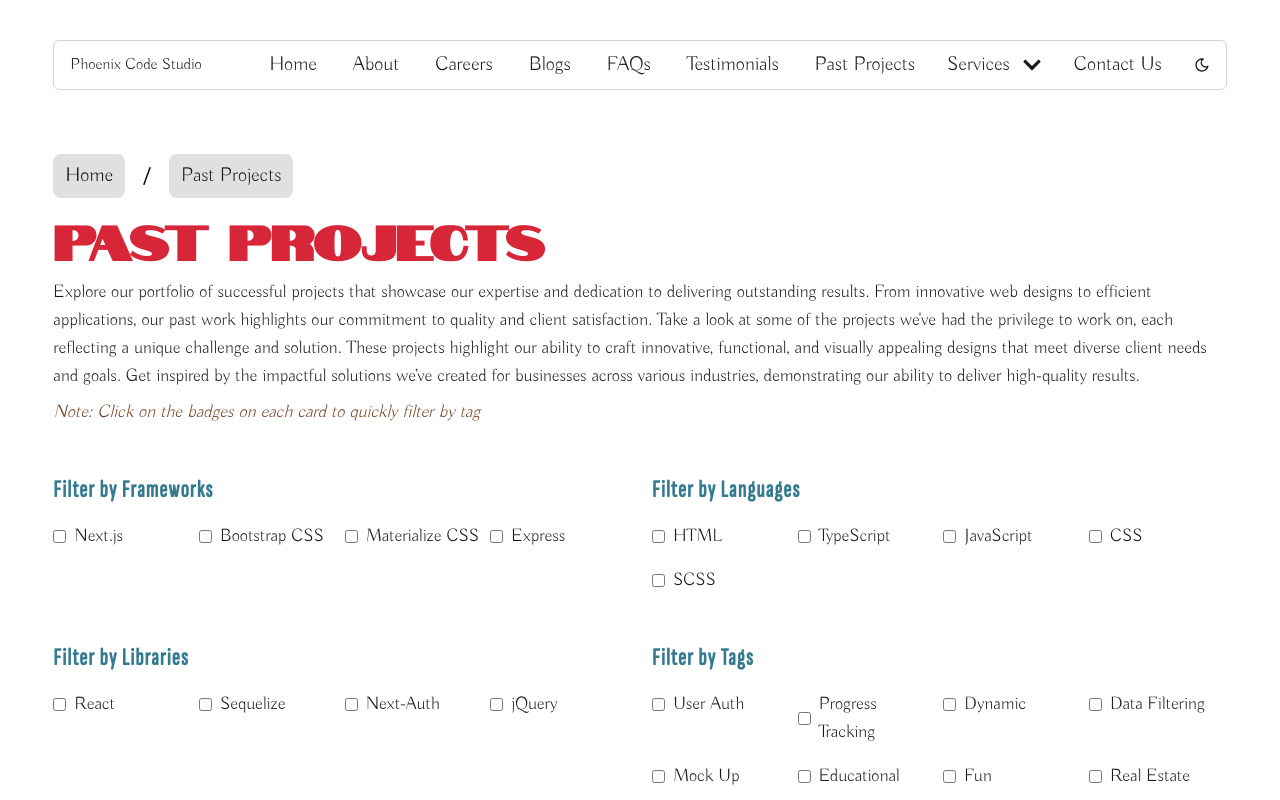
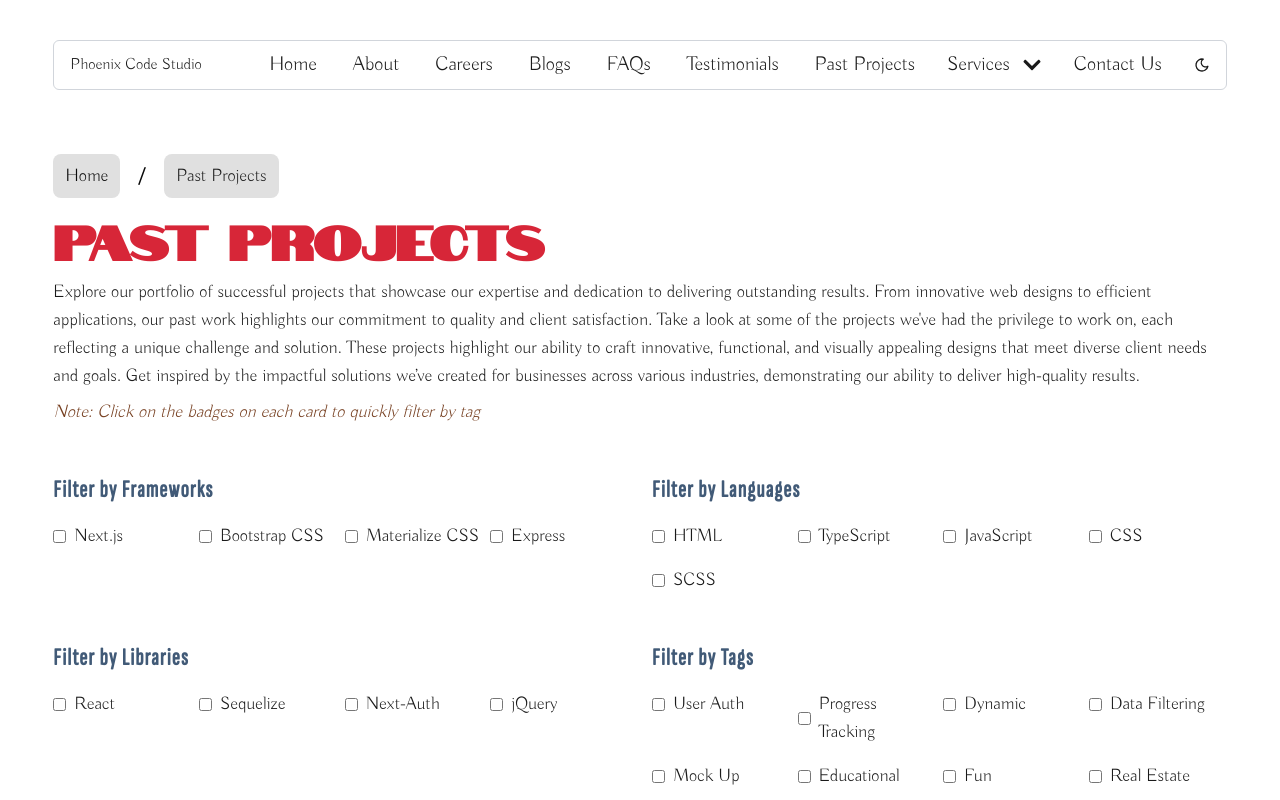
Before and after one commit to tmchuynh/phoenix-code-studio, a Next.js app: page /past-projects in a window 1280 px wide. Shown: the top 800 px of the page. Built offline with nearby package versions, Linux system fonts and the light colour scheme.

Commit message:
update colors

```diff
--- a/src/app/globals.css
+++ b/src/app/globals.css
@@ -34,7 +34,7 @@ body {
     --destructive-foreground: #1a1a1a;
     --border: #d1d5db;
     --input: #f4f4f4;
-    --ring: #d72638;
+    --ring: #d726386b;
     --radius: 0.5rem;
     --chart-1: #d72638;
     --chart-2: #ff6f3c;
@@ -71,17 +71,17 @@ body {
     --tertiary-foreground: #0f0f0f;
     --muted: #1a1a1a;
     --muted-foreground: #efefef;
-    --accent-1: #a3b18a;
+    --accent-1: #d7e9b8e3;
     --accent-3: #9fc9d9;
-    --accent-2: #778da9;
+    --accent-2: #9ae8fed3;
     --accent-4: #aa998f;
-    --accent-5: #f3a673;
+    --accent-5: #ffbea6c4;
     --accent-foreground: #040404;
     --destructive: #ff3e3edf;
     --destructive-foreground: #000000;
     --border: #686262;
-    --input: #2f2f2f;
-    --ring: #d72638;
+    --input: #404040;
+    --ring: #d726386b;
     --chart-1: #d72638;
     --chart-2: #ff6f3c;
     --chart-3: #ffc93c;
@@ -229,18 +229,20 @@ body {
   }
 
   h3 {
-    @apply text-xl lg:text-2xl 2xl:text-3xl font-semibold text-tertiary;
+    @apply text-xl lg:text-2xl 2xl:text-3xl font-semibold;
   }
+  li,
   p {
-    @apply text-sm md:text-lg 2xl:text-xl my-2;
+    @apply text-sm md:text-lg 2xl:text-xl;
   }
 
-  li {
-    @apply text-sm md:text-lg xl:text-xl;
+  p {
+    @apply my-2;
   }
 
+  h3,
   strong {
-    @apply text-tertiary;
+    @apply text-accent-2;
   }
 
   ul {
```
